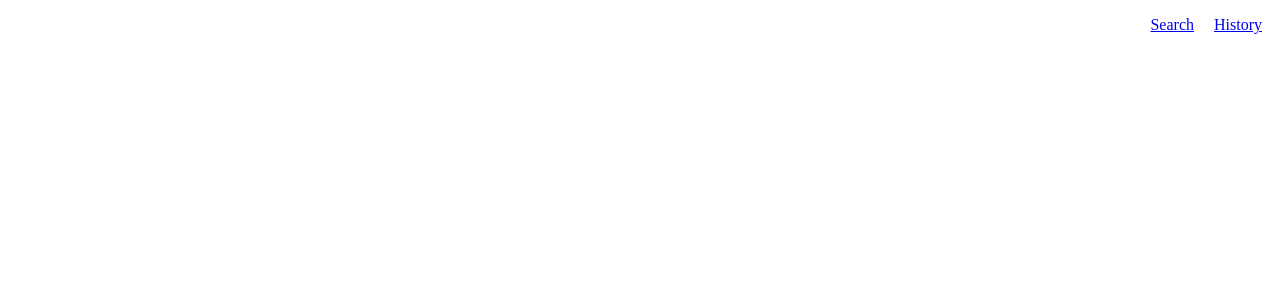
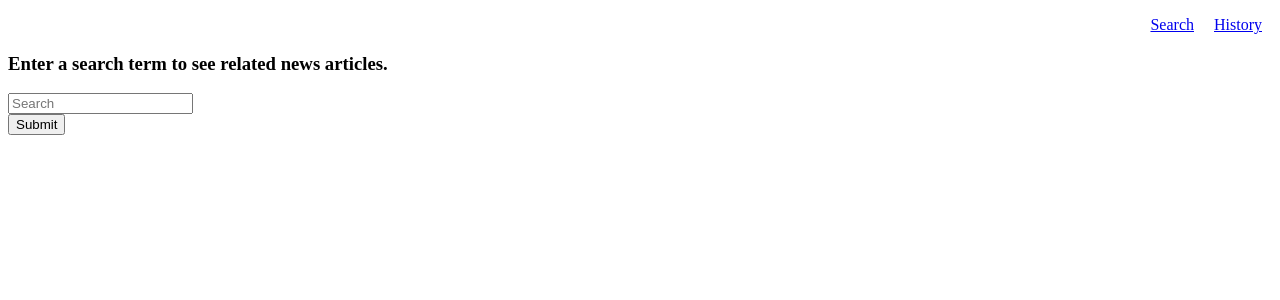
Before and after one commit to D-Brewst/hackernews, a React (Create React App) app: page /search in a window 1280 px wide. Shown: the top 300 px of the page. Built offline with nearby package versions, Linux system fonts and the light colour scheme.

Commit message:
added * route

```diff
--- a/src/App.js
+++ b/src/App.js
@@ -18,10 +18,7 @@ function App() {
     <Router>
       <Nav/>
       <Switch>
-        <Route exact path="/hackernews/">
-          <Redirect to="/hackernews/search" />
-        </Route>
-        <Route exact path="/hackernews/search">
+        <Route exact path="/search">
           <Search
             results={results}
             setResults={setResults}
@@ -29,8 +26,11 @@ function App() {
             setHistory={setHistory}
           />
         </Route>
-        <Route exact path="/hackernews/history">
+        <Route exact path="/history">
           <History history={history}/>
+        </Route>
+        <Route exact path="*">
+          <Redirect to="/search" />
         </Route>
       </Switch>
     </Router>
--- a/src/components/Nav.js
+++ b/src/components/Nav.js
@@ -6,10 +6,10 @@ const Nav = () => {
         <nav className="nav">
             <ul>
                 <li className="nav__link">
-                    <Link to="/hackernews/search">Search</Link>
+                    <Link to="/search">Search</Link>
                 </li>
                 <li className="nav__link">
-                    <Link to="/hackernews/history">History</Link>
+                    <Link to="/history">History</Link>
                 </li>
             </ul>
         </nav>
```
